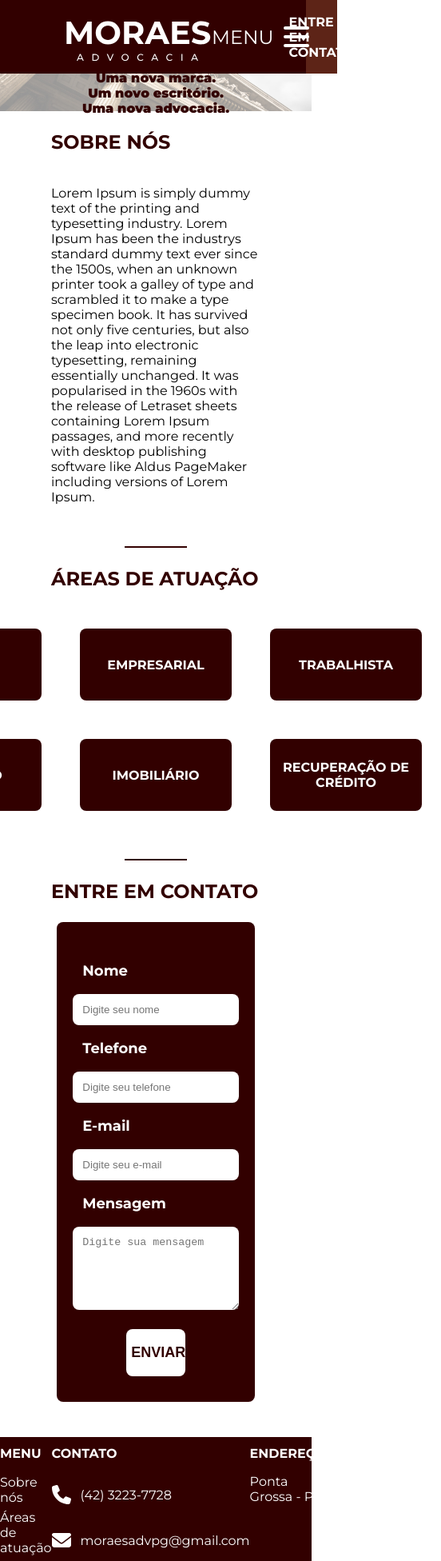
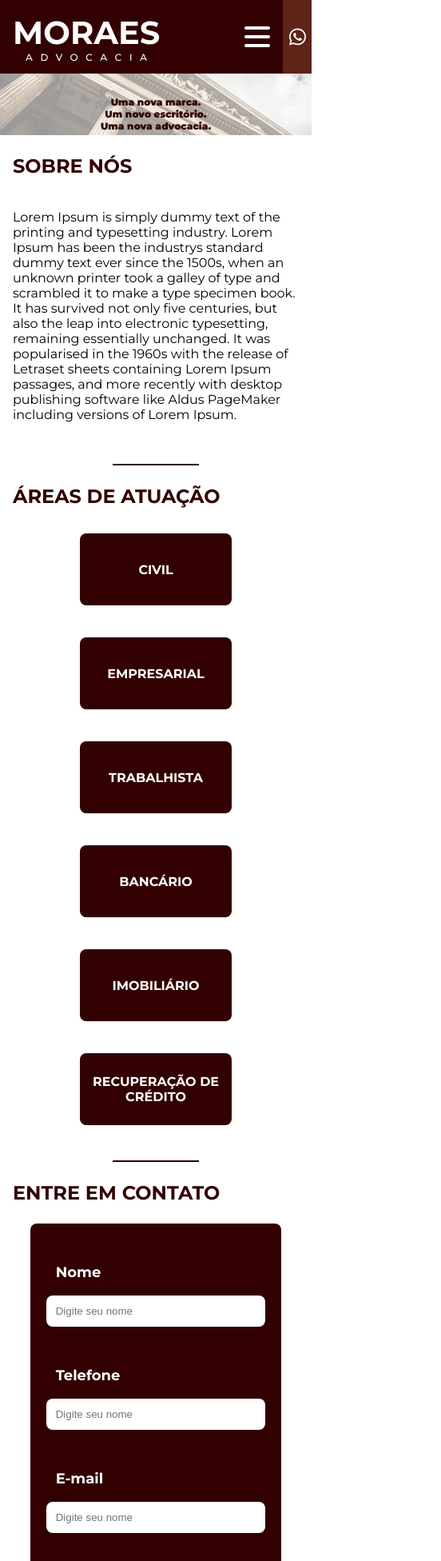
Before and after one commit to madusfx/moraes-adv, a React (Create React App) app in the folder web/: page / in a window 390 px wide. Shown: the top 1952 px of the page at 80% size, 552 px wide, since content can reach past the window. Built offline with nearby package versions, Linux system fonts and the light colour scheme.

Commit message:
connecting api and adding responsive style

```diff
--- a/web/package.json
+++ b/web/package.json
@@ -14,6 +14,7 @@
     "@fortawesome/free-regular-svg-icons": "^6.5.2",
     "@fortawesome/free-solid-svg-icons": "^6.5.2",
     "@fortawesome/react-fontawesome": "^0.2.0",
+    "@hookform/resolvers": "^3.3.4",
     "@testing-library/jest-dom": "^5.17.0",
     "@testing-library/react": "^13.4.0",
     "@testing-library/user-event": "^13.5.0",
@@ -21,12 +22,15 @@
     "@types/node": "^16.18.96",
     "@types/react": "^18.2.79",
     "@types/react-dom": "^18.2.25",
+    "axios": "^1.6.8",
     "react": "^18.2.0",
     "react-dom": "^18.2.0",
+    "react-hook-form": "^7.51.4",
     "react-scripts": "5.0.1",
     "styled-components": "^6.1.8",
     "typescript": "*",
-    "web-vitals": "^2.1.4"
+    "web-vitals": "^2.1.4",
+    "yup": "^1.4.0"
   },
   "devDependencies": {
     "@typescript-eslint/eslint-plugin": "^6.4.0",
--- a/web/src/App.tsx
+++ b/web/src/App.tsx
@@ -1,22 +1,18 @@
+import { FormProvider, useForm } from 'react-hook-form';
+import axios from 'axios';
+import { yupResolver } from '@hookform/resolvers/yup';
 import {
   Section,
   BackgroundImage,
   Contact,
   ContactText,
-  HamburguerMenu,
   Header,
   Line,
-  List,
-  ListItem,
-  Menu,
   MenuDiv,
   Text,
-  TextMenu,
   Title,
   Card,
-  CardsDiv,
   ContactCard,
-  Input,
   Label,
   TextArea,
   Button,
@@ -24,14 +20,68 @@ import {
   Icon,
   FooterRights,
   ContactDiv,
+  List,
+  ListItem,
+  Menu,
+  TextMenu,
+  HamburguerMenu,
+  WhatsappIcon,
+  CardsContainer,
 } from './styles';
 import Logo from './images/logo.svg';
 import Background from './images/image-background.jpg';
+import { faEnvelope, faPhone } from '@fortawesome/free-solid-svg-icons';
+import { faWhatsapp } from '@fortawesome/free-brands-svg-icons';
+import { schema } from './utils/schema';
+import { InputComponent } from './components/Input';
 import { useState } from 'react';
-import { faEnvelope, faPhone } from '@fortawesome/free-solid-svg-icons';
+import { Modal } from './components/Modal';
+
+export type FormValues = {
+  name: string;
+  phone: string;
+  email: string;
+  message: string;
+};
 
 function App() {
+  const [modalOpen, setModalOpen] = useState(false);
   const [menuOpen, setMenuOpen] = useState(false);
+  const methods = useForm<FormValues>({
+    resolver: yupResolver(schema),
+    defaultValues: {
+      name: '',
+      phone: '',
+      email: '',
+      message: '',
+    },
+  });
+
+  const {
+    register,
+    handleSubmit,
+    formState: { errors },
+  } = methods;
+
+  const onSubmit = (data: FormValues) => {
+    const payload = {
+      name: data.name,
+      phone: data.phone,
+      email: data.email,
+      message: data.message,
+    };
+    axios
+      .post('http://localhost:3001/send', payload)
+      .then(function (response) {
+        setModalOpen(true);
+        console.log(response);
+      })
+      .catch(function (error) {
+        console.log(error);
+        alert('Erro ao enviar o e-mail. Por favor, tente novamente mais tarde.');
+      });
+  }
+
 
   function handleMenuOpen() {
     if (menuOpen) {
@@ -48,7 +98,11 @@ function App() {
   }
 
   return (
-    <div id="header" className="App">
+    <>
+      {modalOpen &&
+        <Modal setModalOpen={setModalOpen} />
+      }
+      <div className="App">
         <div
           style={{
             display: 'flex',
@@ -72,9 +126,11 @@ function App() {
             </MenuDiv>
           </Header>
           <Contact onClick={handleClick}>
+            <WhatsappIcon icon={faWhatsapp} />
             <ContactText>
-            ENTRE EM
-            <br /> CONTATO
+              CLIQUE PARA
+              <br /> ENTRAR EM CONTATO
+              <br /> VIA WHATSAPP
             </ContactText>
           </Contact>
         </div>
@@ -113,7 +169,7 @@ function App() {
         </Section>
         <Section id="areas-de-atuacao">
           <Title>ÁREAS DE ATUAÇÃO</Title>
-        <CardsDiv>
+          <CardsContainer>
             <Card>
               <p>CIVIL</p>
             </Card>
@@ -123,8 +179,6 @@ function App() {
             <Card>
               <p>TRABALHISTA</p>
             </Card>
-        </CardsDiv>
-        <CardsDiv>
             <Card>
               <p>BANCÁRIO</p>
             </Card>
@@ -134,39 +188,45 @@ function App() {
             <Card>
               <p>RECUPERAÇÃO DE CRÉDITO</p>
             </Card>
-        </CardsDiv>
+          </CardsContainer>
           <Line />
         </Section>
         <Section id="contato">
           <Title>ENTRE EM CONTATO</Title>
-        <ContactCard>
+          <FormProvider {...methods}>
+            <ContactCard onSubmit={handleSubmit(onSubmit)}>
               <Label>Nome</Label>
-          <Input
-            placeholder="Digite seu nome"
+              <InputComponent
+                name="name"
                 type="text"
-            name="name"
-            required
+                register={register}
+                errorMessage={errors.name?.message}
               />
               <Label>Telefone</Label>
-          <Input
-            placeholder="Digite seu telefone"
+              <InputComponent
+                name="phone"
                 type="number"
-            name="phone"
-            required
+                register={register}
+                errorMessage={errors.phone?.message}
               />
               <Label>E-mail</Label>
-          <Input
-            placeholder="Digite seu e-mail"
-            type="email"
+              <InputComponent
                 name="email"
-            required
+                type="text"
+                register={register}
+                errorMessage={errors.email?.message}
               />
               <Label>Mensagem</Label>
-          <TextArea placeholder="Digite sua mensagem" name="message" required />
+              <TextArea
+                placeholder="Digite sua mensagem"
+                {...register('message')}
+              />
+              {errors.message && <p style={{ color: 'white' }}>{errors.message.message}</p>}
               <Button type="submit">
                 <p>ENVIAR</p>
               </Button>
             </ContactCard>
+          </FormProvider>
         </Section>
         <Footer>
           <ContactDiv>
@@ -186,16 +246,22 @@ function App() {
               <p>moraesadvpg@gmail.com</p>
             </a>
           </ContactDiv>
-        <div>
-          <h1>ENDEREÇO</h1>
-          <p>Ponta Grossa - PR</p>
-        </div>
         </Footer>
         <FooterRights>
           <p>© Moraes Advogados Associados 2024. Todos os direitos reservados</p>
-        <p>Desenvolvido por Maria Eduarda Freitas</p>
+          <p>
+            Desenvolvido por{'\n'}
+            <a
+              href="https://api.whatsapp.com/send?phone=5543998065320&text=Ol%C3%A1,%20gostaria%20de%20fazer%20um%20or%C3%A7amento%20de%20um%20site."
+              style={{ color: 'white' }}
+              target="blank"
+            >
+              <span>Maria Eduarda Freitas</span>
+            </a>
+          </p>
         </FooterRights>
       </div>
+    </>
   );
 }
 
--- a/web/src/components/Modal/index.tsx
+++ b/web/src/components/Modal/index.tsx
@@ -9,7 +9,9 @@ export function Modal({ setModalOpen }: ModalProps) {
   return (
     <Background>
       <ModalContent>
-        <ModalText>E-mail enviado com sucesso!</ModalText>
+        <ModalText>
+          E-mail enviado com sucesso! Logo nossa equipe entrará em contato.
+        </ModalText>
         <CloseButton onClick={() => setModalOpen(false)}>Fechar</CloseButton>
       </ModalContent>
     </Background>
--- a/web/src/styles.ts
+++ b/web/src/styles.ts
@@ -9,8 +9,12 @@ export const Header = styled.div`
   display: flex;
   flex-direction: row;
   justify-content: space-between;
+  z-index: 10;
   img {
     margin-left: 64px;
+    @media screen and (max-width: 460px) {
+      margin-left: 0px;
+    }
   }
 `;
 
@@ -25,8 +29,22 @@ export const Contact = styled.div`
 
 export const ContactText = styled.p`
   color: #fff;
-  font-weight: 700;
-  font-size: 16px;
+  font-weight: 500;
+  font-size: 12px;
+  text-align: center;
+
+  @media screen and (max-width: 1024px) {
+    display: none;
+  }
+`;
+
+export const WhatsappIcon = styled(FontAwesomeIcon)`
+  color: #fff;
+  font-size: 24px;
+
+  @media (min-width: 1024px) {
+    display: none;
+  }
 `;
 
 export const MenuDiv = styled.div`
@@ -39,6 +57,9 @@ export const TextMenu = styled.p`
   color: #fff;
   font-weight: 400;
   font-size: 24px;
+  @media (max-width: 460px) {
+    display: none;
+  }
 `;
 
 export const HamburguerMenu = styled.div<{ open?: boolean }>`
@@ -75,8 +96,7 @@ export const HamburguerMenu = styled.div<{ open?: boolean }>`
 
 export const Menu = styled.div`
   transition: all 0.3s linear;
-  margin-left: 69%;
-  top: 60px;
+  top: 90px;
   right: 10%;
   display: flex;
   align-items: center;
@@ -84,24 +104,45 @@ export const Menu = styled.div`
   background-color: #5d2417;
   width: 20%;
   padding: 12px;
+  z-index: 100;
+
+  @media (max-width: 760px) {
+    position: fixed;
+    top: 90px;
+    left: 0;
+    right: 0;
+    width: 100%;
+    margin: 0;
+    padding: 0;
+    flex-direction: column;
+    justify-content: center;
+    z-index: 10;
+  }
 `;
 
-export const List = styled.ul``;
+export const List = styled.ul`
+  text-decoration: none;
+`;
 
 export const ListItem = styled.li`
+  cursor: pointer;
   margin-top: 6px;
+  margin-right: 24px;
   color: #fff;
   font-weight: 400;
   font-size: 16px;
   text-align: center;
   list-style-type: none;
+
+  @media (max-width: 760px) {
+    margin: 12px 0;
+  }
 `;
 
 export const BackgroundImage = styled.div`
   position: relative;
-  width: 100%;
   img {
-    margin-top: 60px;
+    margin-top: 90px;
     width: 100%;
     height: auto;
     display: block;
@@ -114,6 +155,9 @@ export const BackgroundImage = styled.div`
     top: 50%;
     left: 50%;
     transform: translate(-50%, -50%);
+    @media (max-width: 460px) {
+      font-size: 12px;
+    }
   }
 `;
 
@@ -125,6 +169,10 @@ export const Section = styled.div`
   margin-right: 64px;
   img {
     margin-right: auto;
+  }
+  @media (max-width: 460px) {
+    margin-left: 16px;
+    margin-right: 16px;
   }
 `;
 
@@ -159,9 +207,18 @@ export const Line = styled.div`
   background-color: #320000;
 `;
 
-export const CardsDiv = styled.div`
-  display: flex;
-  flex-direction: row;
+export const CardsContainer = styled.div`
+  display: grid;
+  grid-template-columns: repeat(auto-fill, minmax(190px, 1fr));
+  gap: 24px;
+
+  @media screen and (min-width: 760px) {
+    grid-template-columns: repeat(2, minmax(190px, 1fr));
+  }
+
+  @media screen and (min-width: 1024px) {
+    grid-template-columns: repeat(3, minmax(190px, 1fr));
+  }
 `;
 
 export const Card = styled.div`
@@ -183,9 +240,12 @@ export const Card = styled.div`
     font-weight: 700;
     text-align: center;
   }
+  @media screen and (max-width: 760px) {
+    margin: 8px;
+  }
 `;
 
-export const ContactCard = styled.div`
+export const ContactCard = styled.form`
   display: flex;
   flex-direction: column;
   align-items: center;
@@ -217,6 +277,7 @@ export const TextArea = styled.textarea`
   background-color: #fff;
   padding: 12px;
   height: 80px;
+  resize: none;
 `;
 
 export const Button = styled.button`
@@ -258,6 +319,9 @@ export const Footer = styled.div`
     font-weight: 400;
     font-size: 16px;
   }
+  @media screen and (max-width: 720px) {
+    flex-direction: column;
+  }
 `;
 
 export const Icon = styled(FontAwesomeIcon)`
@@ -279,6 +343,9 @@ export const FooterRights = styled.div`
     font-weight: 700;
     font-size: 16px;
   }
+  @media screen and (max-width: 720px) {
+    display: none;
+  }
 `;
 
 export const ContactDiv = styled.div`
@@ -291,4 +358,10 @@ export const ContactDiv = styled.div`
   p {
     margin-left: 12px;
   }
+  @media screen and (max-width: 720px) {
+    margin-left: 24px;
+    h1 {
+      margin-top: 12px;
+    }
+  }
 `;
```
Also changed, not shown: 1 other file (tests, documents, lock files or other folders). Lines whose indentation alone changed are shown as unchanged.
